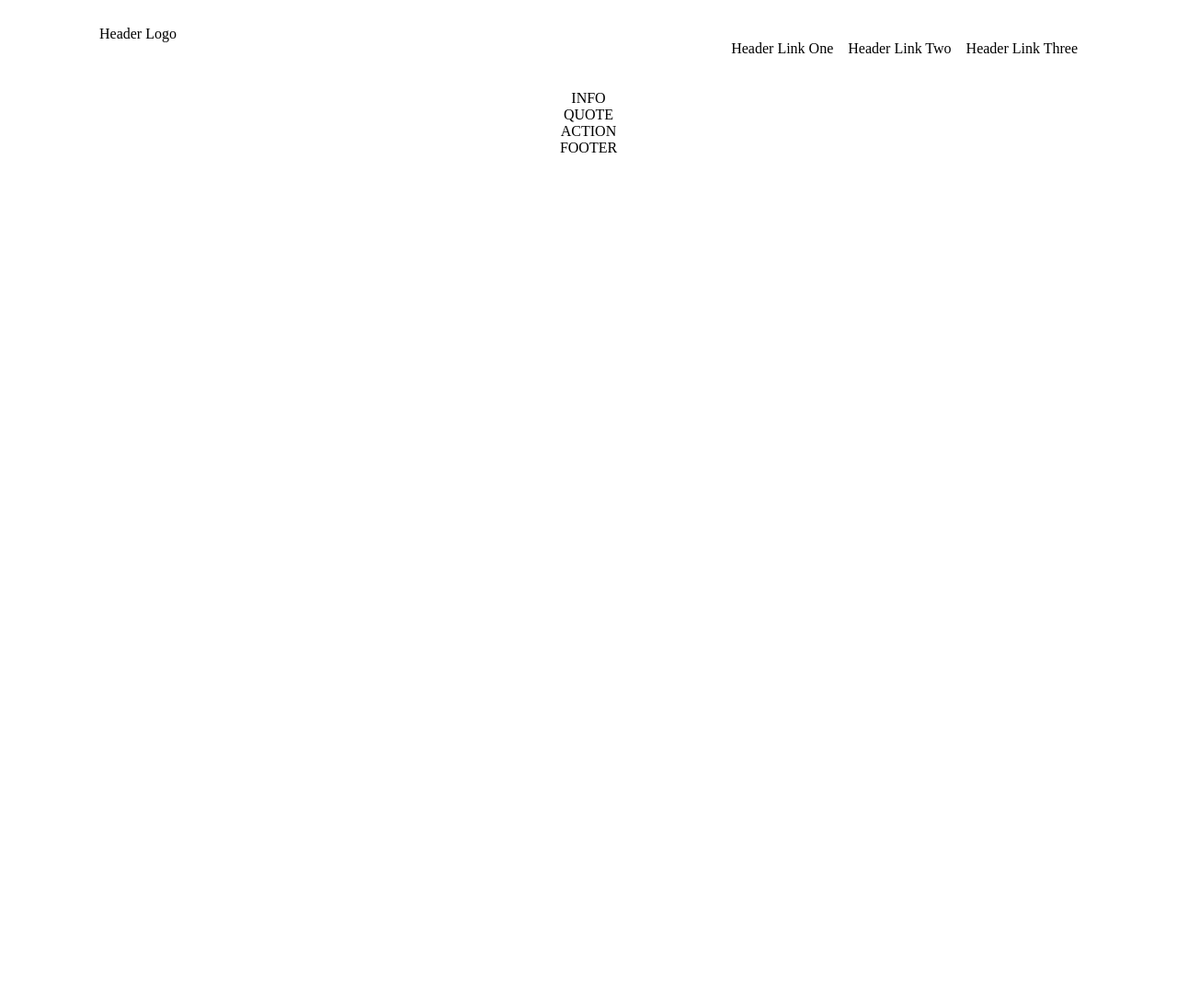
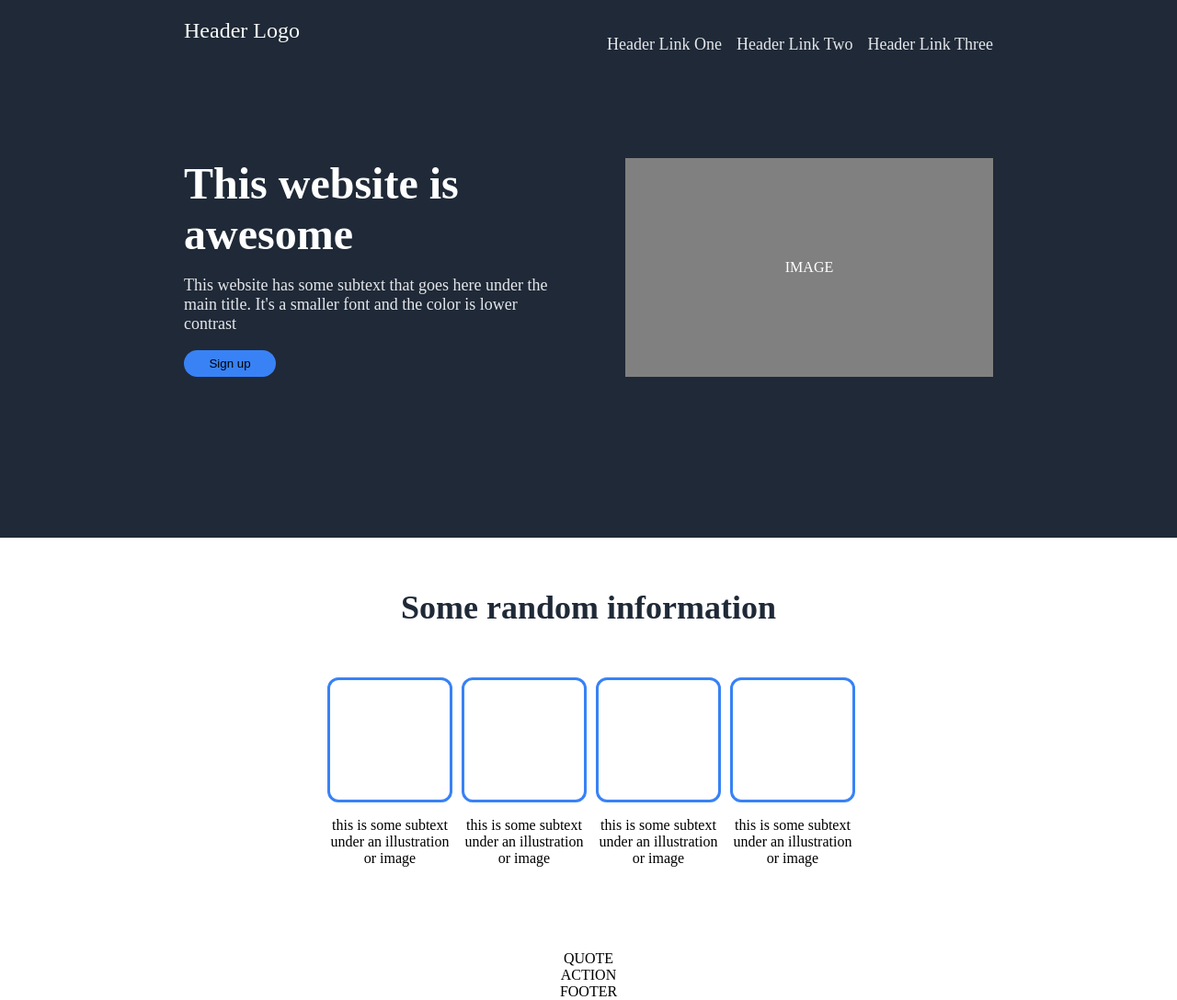
Before and after one commit to caameron/landing-page, a plain HTML site: page index.html in a window 1280 px wide. Shown: the whole page at 92% size. Before the commit the page ends 800 px from the top, so only its background shows below. Drawn offline with Linux system fonts and the light colour scheme.

Commit message:
Finished  up to information box

```diff
--- a/index.html
+++ b/index.html
@@ -21,10 +21,41 @@
                 </ul>
             </div>
         </div>
-        <div class="main-content container"></div>
+        <div class="main-content container">
+            <div class="main-text">
+                <h2>This website is awesome</h2>
+                <p>This website has some subtext that goes here under the main title. It's a smaller font and the color is lower contrast</p>
+                <button>Sign up</button>
+            </div>
+            <div class="main-image">
+                IMAGE
+            </div>
+        </div>
     </div>
     <div class="info container">
-        INFO
+        <h2>Some random information</h2>
+        <div class="card-holder container">
+            <div class="card">
+                <div class="card-box">
+                </div>
+                <p>this is some subtext under an illustration or image</p>
+            </div>
+            <div class="card">
+                <div class="card-box">
+                </div>
+                <p>this is some subtext under an illustration or image</p>
+            </div>
+            <div class="card">
+                <div class="card-box">
+                </div>
+                <p>this is some subtext under an illustration or image</p>
+            </div>
+            <div class="card">
+                <div class="card-box">
+                </div>
+                <p>this is some subtext under an illustration or image</p>
+            </div>
+        </div>
     </div>
     <div class="quote container">
         QUOTE
--- a/style.css
+++ b/style.css
@@ -1,16 +1,28 @@
 body {
     display: flex;
     flex-direction: column;
+    margin:0;
 }
 
 .container {
     display: flex;
 }
 
-.header {
+.top {
+    display: flex;
+    flex-direction: column;
+    justify-content: center;
+    padding: 0 100px 100px 100px;
+    margin: 0;
+    background-color: #1F2937;
+    color:white;
+}
+
+.header, .main-content {
+    display: flex;
     flex: 1;
     justify-content: space-between;
-    padding: 20px 100px;
+    padding: 20px 100px 75px 100px;
 }
 
 .header-links {
@@ -19,6 +31,83 @@ body {
     gap: 1rem;
 }
 
+.main-text > p, .header-links {
+    color: #E5E7EB;
+    font-size: 18px;
+}
+
+.logo {
+    font-size: 24px;
+    color: #F9FAF8;
+}
+
+
+/* HERO CSS */
+
+.main-text h2 {
+    font-size: 48px;
+    font-weight: bolder;
+    margin: 0;
+}
+
+.main-text, .main-image {
+    display: flex;
+    flex-flow: column wrap;
+    width: 400px
+}
+
+.main-image {
+    display: flex;
+    justify-content: center;
+    align-items: center;
+    background-color: grey;
+}
+
+.main-text > button {
+    width: 25%;
+    padding: 7px 0px;
+    background-color: #3882F6;
+    border: none;
+    border-radius: 25px;
+    cursor: pointer;
+}
+
+/* INFORMATION */
+
+.info {
+    flex-direction: column;
+    align-items: center;
+}
+
+.info > h2 {
+    padding: 25px;
+    color: #1F2937;
+    font-size: 36px;
+    font-weight: bolder;
+}
+
+.card-holder {
+    justify-content: center;
+    gap: 1rem;
+    padding: 0 0 75px 0;
+}
+
+.card {
+    display: flex;
+    flex-flow: column wrap;
+    width: 130px;
+    text-align: center;
+}
+
+.card-box {
+    width: 130px;
+    height: 130px;
+    border-radius: 12px;
+    border-color: #3882F6;
+    border-style: solid;
+}
+
+
 .info, .quote, .action, .footer {
     display: flex;
     flex: 1;
```
